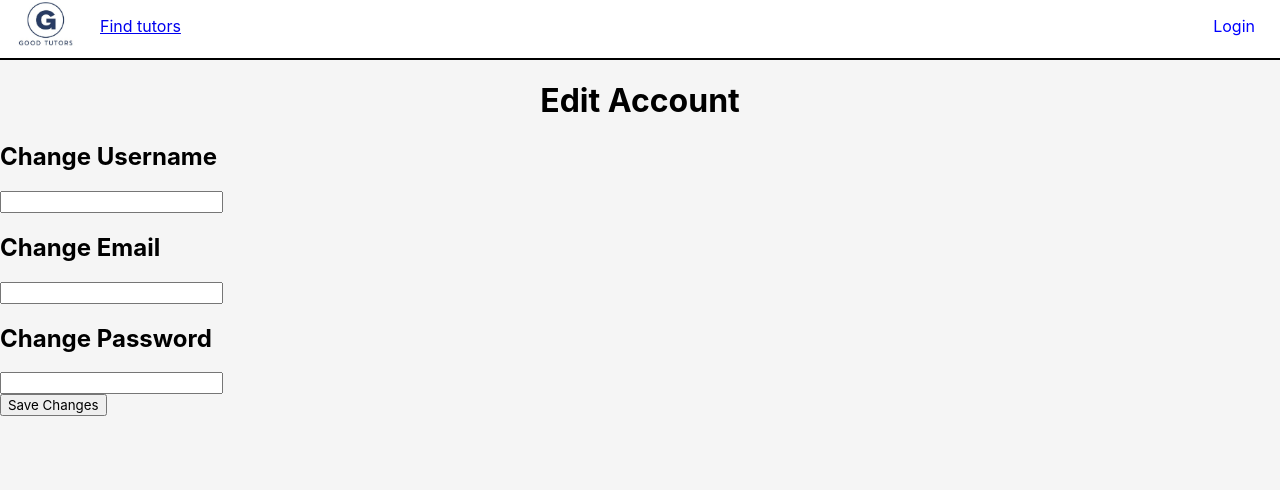
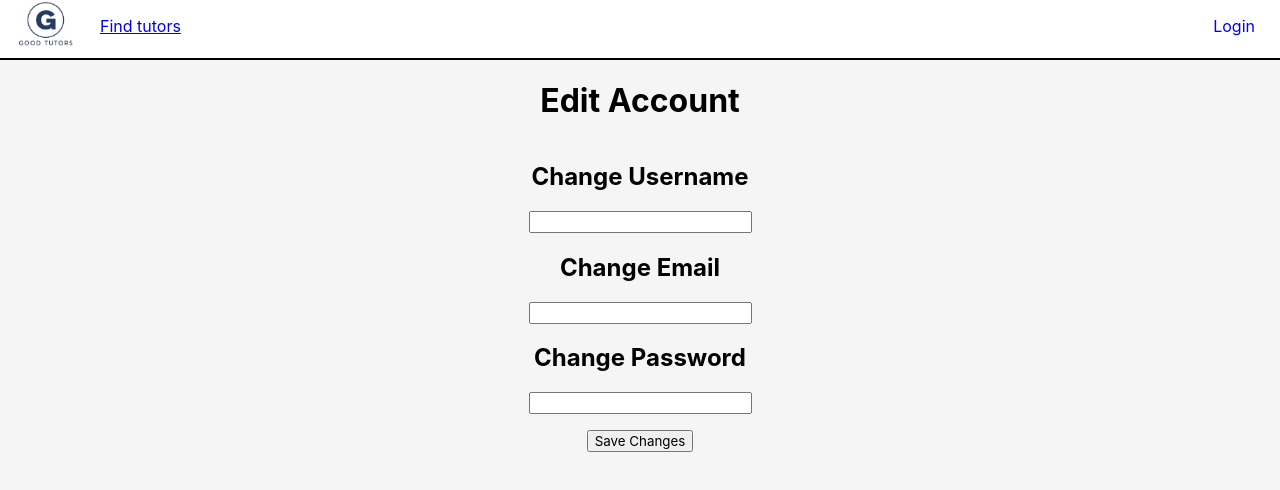
Before and after one commit to DilonSok/Good-Tutor-App-Frontend, a React (Create React App) app: page /settings in a window 1280 px wide. Shown: the top 490 px of the page. Built offline with nearby package versions, Linux system fonts and the light colour scheme.

Commit message:
Fixed account page csss

```diff
--- a/src/components/EditAccount.js
+++ b/src/components/EditAccount.js
@@ -46,11 +46,11 @@ function EditAccount({ userId }) {
     };
 
     return (
-        <div>
+        <div className='edit-account-container'>
             <div className='edit-header'>
-            <h1>Edit Account</h1>
+                <h1>Edit Account</h1>
             </div>
-            <form onSubmit={handleSubmit}>
+            <form onSubmit={handleSubmit} className='edit-account-form'>
                 {/* Input fields for editing user data */}
                 <div>
                     <h2>Change Username</h2>
--- a/src/css/EditAccount.css
+++ b/src/css/EditAccount.css
@@ -2,3 +2,31 @@
 .edit-header{
     text-align: center;
 }
+
+.edit-account-container{
+    display: flex;
+    justify-content: center;
+    align-items: center;
+    flex-direction: column;
+    width: 100%;
+}
+
+.edit-account-form{
+    display: flex;
+    justify-content: center;
+    align-items: center;
+    flex-direction: column;
+    width: 100%;
+}
+
+form > div {
+    display: flex;
+    justify-content: center;
+    align-items: center;
+    flex-direction: column;
+    width: 100%;
+}
+
+button{
+    margin-top: 16px;
+}
```
